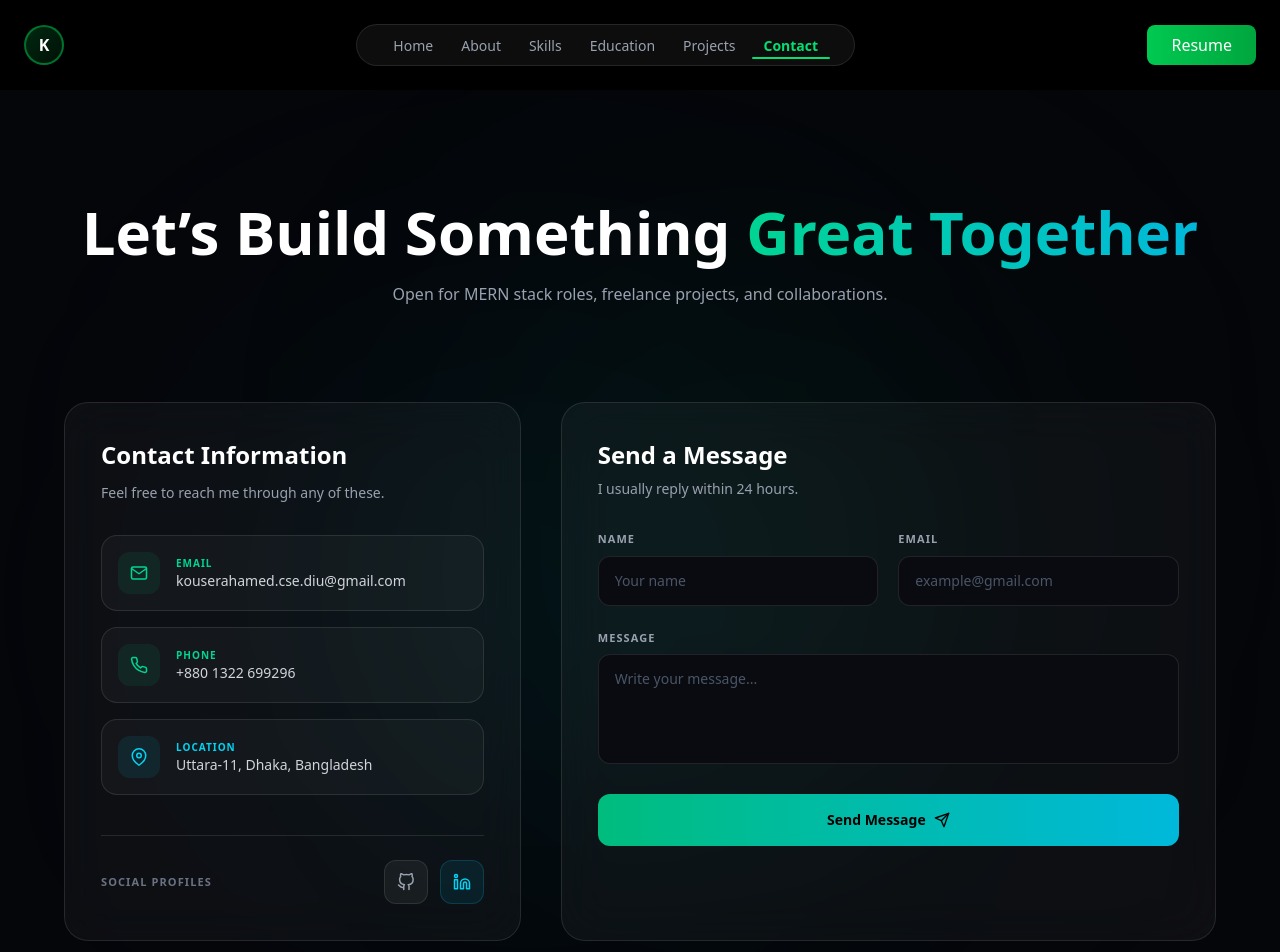
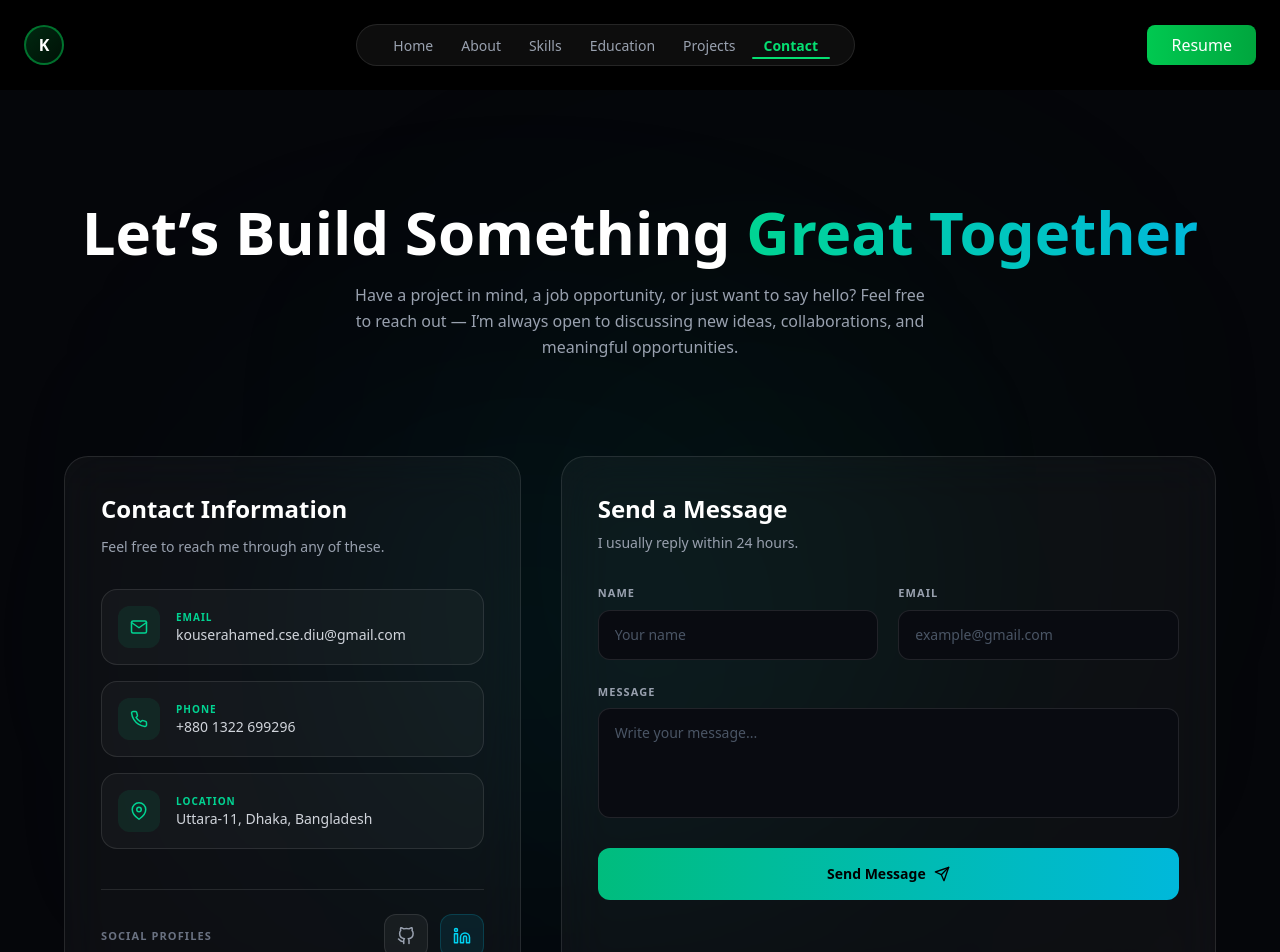
Before and after one commit to kouser-ahamed/my-portfolio, a Next.js app: page /contact in a window 1280 px wide. Shown: the top 952 px of the page. Built offline with nearby package versions, Linux system fonts and the light colour scheme.

Commit message:
refactor(Contact): update contact description and enhance button styles for improved interactivity and user engagement

```diff
--- a/src/app/contact/page.jsx
+++ b/src/app/contact/page.jsx
@@ -34,8 +34,10 @@ export default function Contact() {
             </span>
           </motion.h2>
 
-          <p className="mt-5 text-gray-400 text-sm sm:text-base max-w-xl mx-auto">
-            Open for MERN stack roles, freelance projects, and collaborations.
+          <p className="mt-5 text-gray-400 text-sm sm:text-base max-w-xl mx-auto leading-relaxed">
+  Have a project in mind, a job opportunity, or just want to say hello?
+  Feel free to reach out — I’m always open to discussing new ideas,
+  collaborations, and meaningful opportunities.
 </p>
         </div>
 
@@ -46,7 +48,13 @@ export default function Contact() {
             initial={{ opacity: 0, y: 40 }}
             whileInView={{ opacity: 1, y: 0 }}
             viewport={{ once: true }}
-            className="lg:col-span-5 rounded-3xl p-7 sm:p-9 bg-white/[0.04] backdrop-blur-xl border border-white/10 flex flex-col justify-between"
+            className="lg:col-span-5 rounded-3xl p-7 sm:p-9
+            bg-white/[0.04] backdrop-blur-xl border border-white/10
+            transition-all duration-500
+            hover:border-emerald-500/40
+            hover:shadow-[0_0_80px_-20px_rgba(16,185,129,0.35)]
+            hover:-translate-y-1
+            flex flex-col justify-between"
           >
             <div>
               <h3 className="text-xl sm:text-2xl font-bold mb-3">
@@ -94,7 +102,12 @@ export default function Contact() {
             initial={{ opacity: 0, y: 40 }}
             whileInView={{ opacity: 1, y: 0 }}
             viewport={{ once: true }}
-            className="lg:col-span-7 rounded-3xl p-7 sm:p-9 bg-white/[0.04] backdrop-blur-xl border border-white/10"
+            className="lg:col-span-7 rounded-3xl p-7 sm:p-9
+            bg-white/[0.04] backdrop-blur-xl border border-white/10
+            transition-all duration-500
+            hover:border-cyan-500/40
+            hover:shadow-[0_0_80px_-20px_rgba(34,211,238,0.35)]
+            hover:-translate-y-1"
           >
             <h3 className="text-xl sm:text-2xl font-bold mb-2">
               Send a Message
@@ -113,7 +126,14 @@ export default function Contact() {
 
               <button
                 type="submit"
-                className="w-full py-4 rounded-xl font-bold text-sm bg-gradient-to-r from-emerald-500 to-cyan-500 text-black flex items-center justify-center gap-2"
+                className="w-full py-4 rounded-xl font-bold text-sm
+                bg-gradient-to-r from-emerald-500 to-cyan-500
+                text-black flex items-center justify-center gap-2
+                transition-all duration-300
+                hover:from-emerald-400 hover:to-cyan-400
+                hover:shadow-[0_10px_40px_-10px_rgba(16,185,129,0.6)]
+                hover:-translate-y-0.5
+                active:scale-95"
               >
                 Send Message <FiSend size={16} />
               </button>
@@ -125,14 +145,20 @@ export default function Contact() {
   );
 }
 
-/* ===== SUB COMPONENTS (JS SAFE) ===== */
+/* ===== SUB COMPONENTS ===== */
 
 function ContactItem({ icon, label, value, href }) {
-  if (href) {
+  const Wrapper = href ? "a" : "div";
+
   return (
-      <a
+    <Wrapper
       href={href}
-        className="flex items-center gap-4 p-4 rounded-2xl bg-white/[0.03] border border-white/10 hover:border-emerald-500/30 transition"
+      className="flex items-center gap-4 p-4 rounded-2xl
+      bg-white/[0.03] border border-white/10
+      transition-all duration-300
+      hover:border-emerald-500/40
+      hover:bg-emerald-500/[0.04]
+      hover:scale-[1.02]"
     >
       <div className="p-3 rounded-xl bg-emerald-500/10 text-emerald-400">
         {icon}
@@ -143,22 +169,7 @@ function ContactItem({ icon, label, value, href }) {
         </p>
         <p className="text-sm text-gray-300 break-all">{value}</p>
       </div>
-      </a>
-    );
-  }
-
-  return (
-    <div className="flex items-center gap-4 p-4 rounded-2xl bg-white/[0.03] border border-white/10">
-      <div className="p-3 rounded-xl bg-cyan-500/10 text-cyan-400">
-        {icon}
-      </div>
-      <div>
-        <p className="text-[10px] uppercase tracking-widest text-cyan-400 font-bold">
-          {label}
-        </p>
-        <p className="text-sm text-gray-300">{value}</p>
-      </div>
-    </div>
+    </Wrapper>
   );
 }
 
@@ -166,10 +177,12 @@ function SocialIcon({ icon, cyan }) {
   return (
     <a
       href="#"
-      className={`p-3 rounded-xl border transition hover:-translate-y-0.5 ${
+      className={`p-3 rounded-xl border transition-all duration-300
+      hover:-translate-y-1 hover:scale-110 hover:shadow-lg
+      ${
         cyan
-          ? "bg-cyan-500/10 border-cyan-500/20 text-cyan-400"
-          : "bg-white/5 border-white/10 text-gray-400"
+          ? "bg-cyan-500/10 border-cyan-500/20 text-cyan-400 hover:bg-cyan-500/20 hover:shadow-cyan-500/30"
+          : "bg-white/5 border-white/10 text-gray-400 hover:text-white hover:border-white/30"
       }`}
     >
       {icon}
```
Lines whose indentation alone changed are shown as unchanged.
